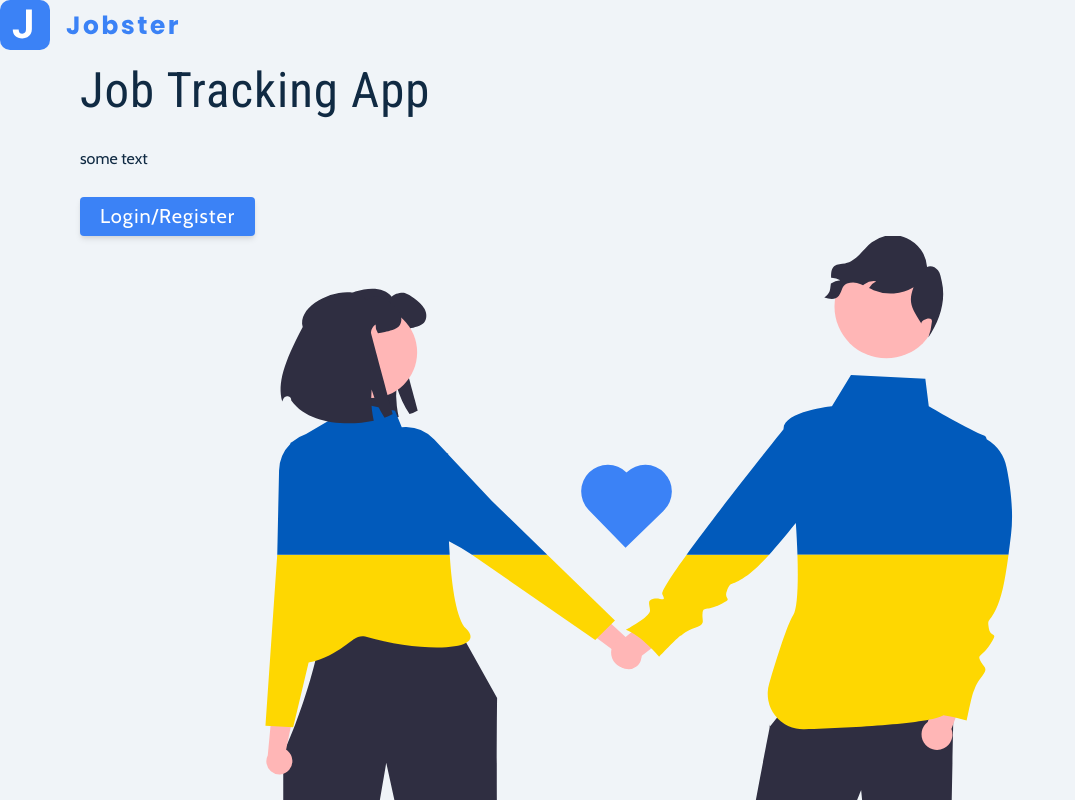
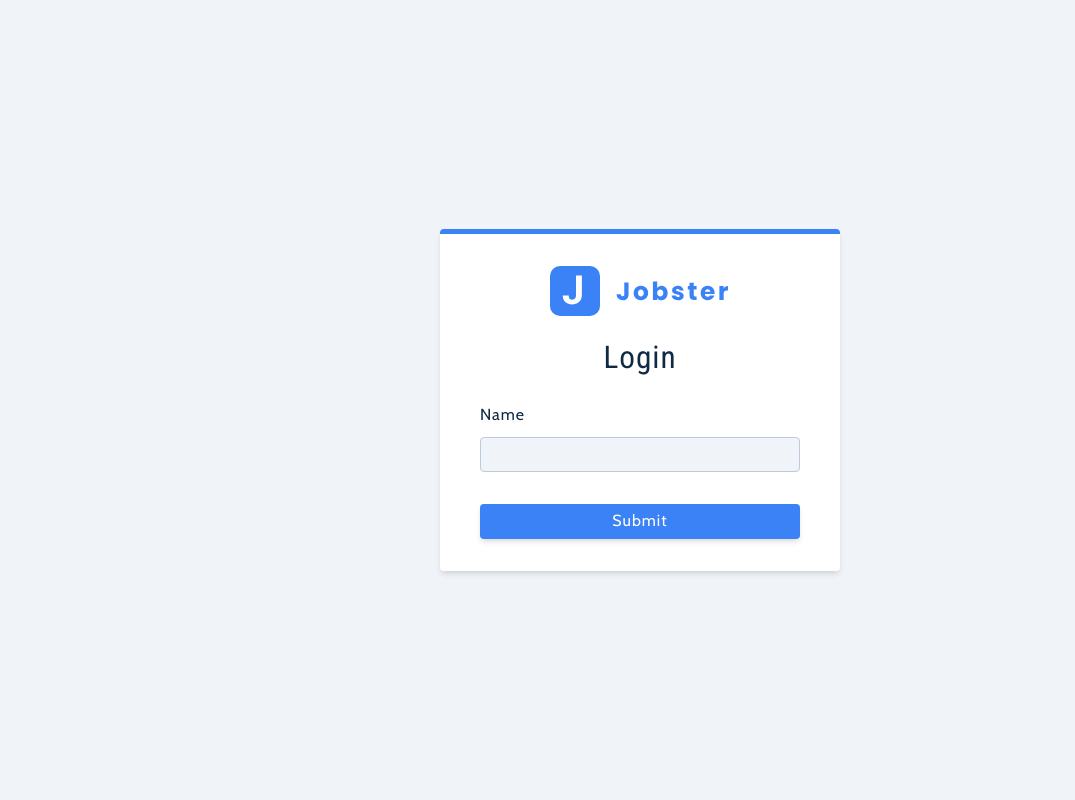
Before and after one commit to peternelson22/jobster, a React (Vite) app: page /register in a window 1280 px wide. Shown: the top 800 px of the page, without its empty margins (0-1075 px from the left). Built offline with nearby package versions, Linux system fonts and the light colour scheme.

Commit message:
Handled error page

```diff
--- a/src/App.jsx
+++ b/src/App.jsx
@@ -1,11 +1,25 @@
-import Landing from './pages/Landing';
+import { createBrowserRouter, RouterProvider } from 'react-router-dom';
+import { Layout } from './pages/dashboard';
+import { Error, Landing, Register } from './pages';
+
+const router = createBrowserRouter([
+  {
+    path: '/',
+    element: <Layout />,
+    errorElement: <Error />,
+  },
+  {
+    path: 'landing',
+    element: <Landing />,
+  },
+  {
+    path: 'register',
+    element: <Register />,
+  },
+]);
 
 function App() {
-  return (
-    <>
-      <Landing />
-    </>
-  );
+  return <RouterProvider router={router} />;
 }
 
 export default App;
--- /dev/null
+++ b/src/components/FormRow.jsx
@@ -0,0 +1,4 @@
+const FormRow = () => {
+  return <div>FormRow</div>;
+};
+export default FormRow;
--- /dev/null
+++ b/src/components/Logo.jsx
@@ -0,0 +1,6 @@
+import logo from '../assets/images/logo.svg';
+
+const Logo = () => {
+  return <img src={logo} alt='jobify' className='logo' />;
+};
+export default Logo;
--- /dev/null
+++ b/src/components/index.jsx
@@ -0,0 +1,2 @@
+export { default as Logo } from './Logo';
+export { default as FormRow } from './FormRow';
--- /dev/null
+++ b/src/pages/Error.jsx
@@ -0,0 +1,17 @@
+import Wrapper from '../assets/wrappers/ErrorPage';
+import img from '../assets/images/not-found.svg';
+import { Link } from 'react-router-dom';
+
+const Error = () => {
+  return (
+    <Wrapper className='full-page'>
+      <div>
+        <img src={img} alt='not found' />
+        <h3>Ohh! Page not found</h3>
+        <p>We cant seem to find what your are looking for...</p>
+        <Link to='/'>back home</Link>
+      </div>
+    </Wrapper>
+  );
+};
+export default Error;
--- a/src/pages/Landing.jsx
+++ b/src/pages/Landing.jsx
@@ -1,11 +1,12 @@
-import logo from '../assets/images/logo.svg';
 import main from '../assets/images/main.svg';
+import Wrapper from '../assets/wrappers/LandingPage';
+import { Logo } from '../components';
 
 const Landing = () => {
   return (
-    <main>
+    <Wrapper>
       <nav>
-        <img src={logo} alt='jobster logo' className='logo' />
+        <Logo />
       </nav>
       <div className='container page'>
         {/* info */}
@@ -18,7 +19,8 @@ const Landing = () => {
         </div>
         <img src={main} alt='job hunt' className='img main-img' />
       </div>
-    </main>
+    </Wrapper>
   );
 };
+
 export default Landing;
--- /dev/null
+++ b/src/pages/ProtectedRoute.jsx
@@ -0,0 +1,4 @@
+const ProtectedRoute = () => {
+  return <div>ProtectedRoute</div>;
+};
+export default ProtectedRoute;
--- /dev/null
+++ b/src/pages/Register.jsx
@@ -0,0 +1,47 @@
+import { useState } from 'react';
+import Wrapper from '../assets/wrappers/RegisterPage';
+import { Logo } from '../components';
+
+const initialState = {
+  name: '',
+  email: '',
+  password: '',
+  isMember: true,
+};
+
+const Register = () => {
+  const [values, setValues] = useState(initialState);
+
+  const handleChange = () => {};
+  const onSubmit = (e) => {
+    e.preventDefault();
+  };
+  return (
+    <Wrapper className='full-page'>
+      <form className='form' onSubmit={onSubmit}>
+        <Logo />
+        <h3>Login</h3>
+
+        {/* name field */}
+        <div className='form-row'>
+          <label htmlFor='name' className='form-label'>
+            name
+          </label>
+
+          <input
+            type='text'
+            value={values.name}
+            name='name'
+            onChange={handleChange}
+            className='form-input'
+          />
+        </div>
+
+        <button type='submit' className='btn btn-block'>
+          submit
+        </button>
+      </form>
+    </Wrapper>
+  );
+};
+export default Register;
--- /dev/null
+++ b/src/pages/dashboard/Layout.jsx
@@ -0,0 +1,4 @@
+const Layout = () => {
+  return <div>Layout</div>;
+};
+export default Layout;
--- /dev/null
+++ b/src/pages/dashboard/index.js
@@ -0,0 +1,3 @@
+import Layout from './Layout';
+
+export { Layout };
--- /dev/null
+++ b/src/pages/index.jsx
@@ -0,0 +1,6 @@
+import Error from './Error';
+import Register from './Register';
+import Landing from './Landing';
+import ProtectedRoute from './ProtectedRoute';
+
+export { Error, Register, Landing, ProtectedRoute };
```
